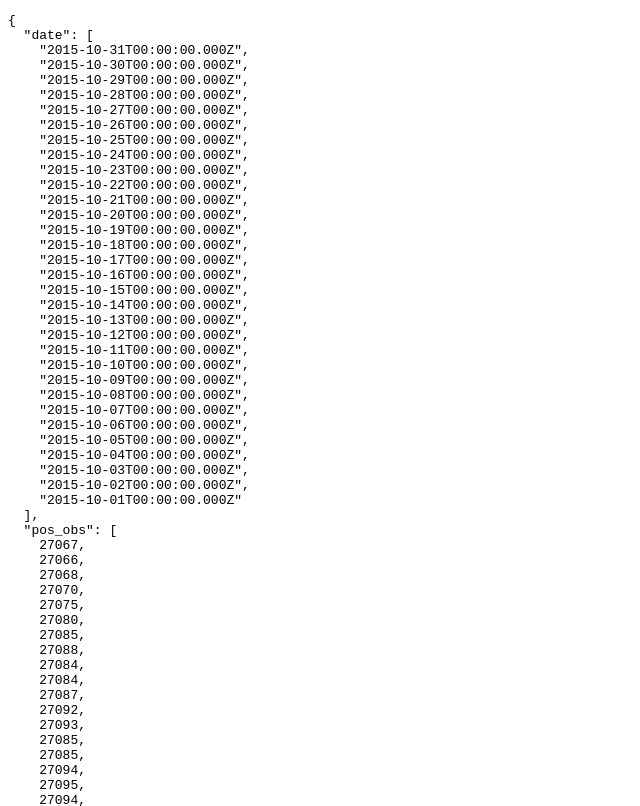
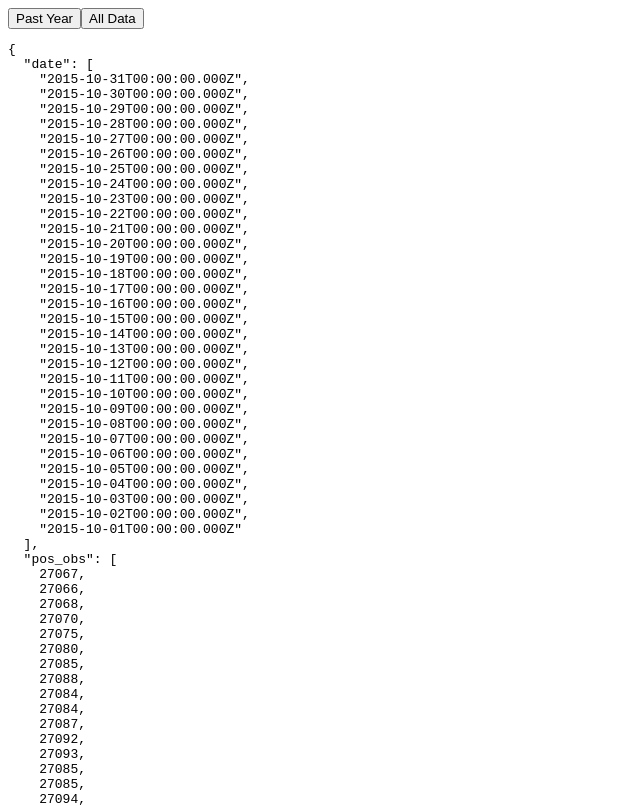
Before and after one commit to jmfee-usgs/gps-monitoring-qcplots, a plain HTML site: page index.html in a window 1280 px wide. Shown: the top 806 px of the page, without its empty margins (0-640 px from the left). Drawn offline with Linux system fonts and the light colour scheme.

Commit message:
Add navigation view to manage start/end model properties

```diff
--- a/QCApplication.js
+++ b/QCApplication.js
@@ -14,17 +14,30 @@ var QCApplication = function (options) {
   var _this,
       _initialize,
       // variables
-      _factory;
+      _factory,
+      _navigationView;
 
 
   _this = View(options);
 
   _initialize = function (options) {
+    var el;
+
     options = Util.extend({}, _DEFAULTS, options);
+
+    el = _this.el;
+    el.innerHTML = '<nav class="navigation"></nav>' +
+        '<section class="plots"></section>';
 
     _factory = QCFactory({
       url: options.url
     });
+
+    _navigationView = QCNavigationView({
+      el: el.querySelector('.navigation'),
+      model: _this.model
+    });
+
     _this.model.set({
       end: new Date('2015-10-31T00:00:00Z'),
       start: new Date('2015-10-01T00:00:00Z')
@@ -34,7 +47,7 @@ var QCApplication = function (options) {
   _this.render = function () {
     _factory.getData({
       callback: function (data) {
-        _this.el.innerHTML = '<pre>' +
+        _this.el.querySelector('.plots').innerHTML = '<pre>' +
             JSON.stringify(data, null, 2) +
             '</pre>';
       },
--- /dev/null
+++ b/QCNavigationView.js
@@ -0,0 +1,85 @@
+'use strict';
+
+var Util = require('util/Util'),
+    View = require('mvc/View');
+
+
+var _DEFAULTS = {};
+
+// one year in milliseconds
+var _ONE_YEAR_MS = 365 * 24 * 60 * 60 * 1000;
+
+
+/**
+ * Navigation view sets time range of QC data to be displayed.
+ */
+var QCNavigationView = function (options) {
+  var _this,
+      _initialize,
+      // variables
+      _allData,
+      _pastYear,
+      // methods
+      _onAllDataClick,
+      _onPastYearClick;
+
+
+  _this = View(options);
+
+  _initialize = function (options) {
+    var el;
+
+    options = Util.extend({}, _DEFAULTS, options);
+
+    el = _this.el;
+    el.innerHTML = '<button class="pastYear">Past Year</button>' +
+        '<button class="allData">All Data</button>';
+    _allData = el.querySelector('.allData');
+    _pastYear = el.querySelector('.pastYear');
+
+    _allData.addEventListener('click', _onAllDataClick);
+    _pastYear.addEventListener('click', _onPastYearClick);
+  };
+
+
+  /**
+   * Clear start/end times.
+   */
+  _onAllDataClick = function () {
+    _this.model.set({
+      end: null,
+      start: null
+    });
+  };
+
+  /**
+   * Set start time to one year ago.
+   */
+  _onPastYearClick = function () {
+    _this.model.set({
+      end: null,
+      start: new Date(new Date().getTime() - _ONE_YEAR_MS)
+    });
+  };
+
+
+  /**
+   * Free references.
+   */
+  _this.destroy = Util.compose(function () {
+    _allData.removeEventListener('click', _onAllDataClick);
+    _pastYear.removeEventListener('click', _onPastYearClick);
+
+    _allData = null;
+    _initialize = null;
+    _onAllDataClick = null;
+    _onPastYearClick = null;
+    _pastYear = null;
+    _this = null;
+  }, _this.destroy);
+
+
+  _initialize(options);
+  options = null;
+  return _this;
+};
--- a/index.html
+++ b/index.html
@@ -11,8 +11,9 @@
   <script src="hazdev-webutils.js"></script>
 
   <script src="QCFactory.js"></script>
+  <script src="QCNavigationView.js"></script>
+
   <script src="QCApplication.js"></script>
-
   <script src="index.js"></script>
 </body>
 </html>
```
